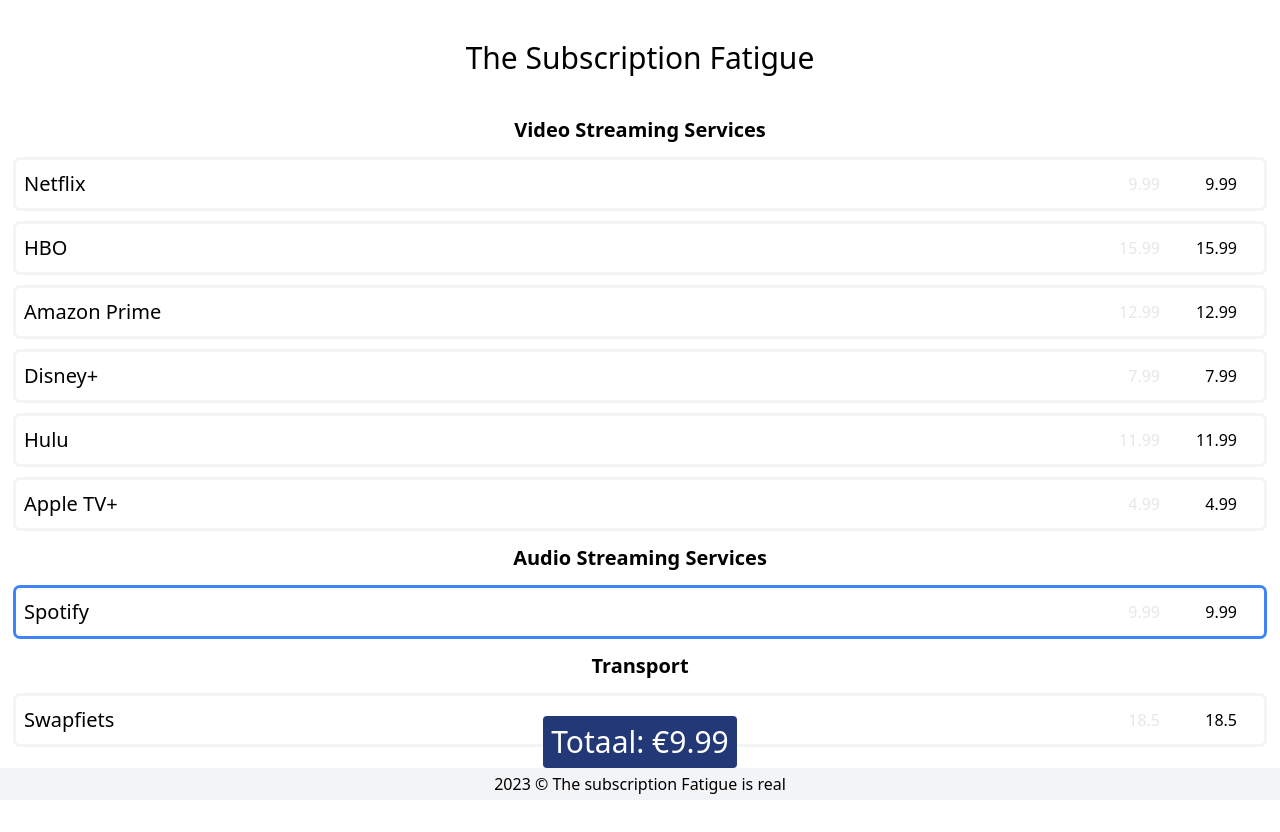
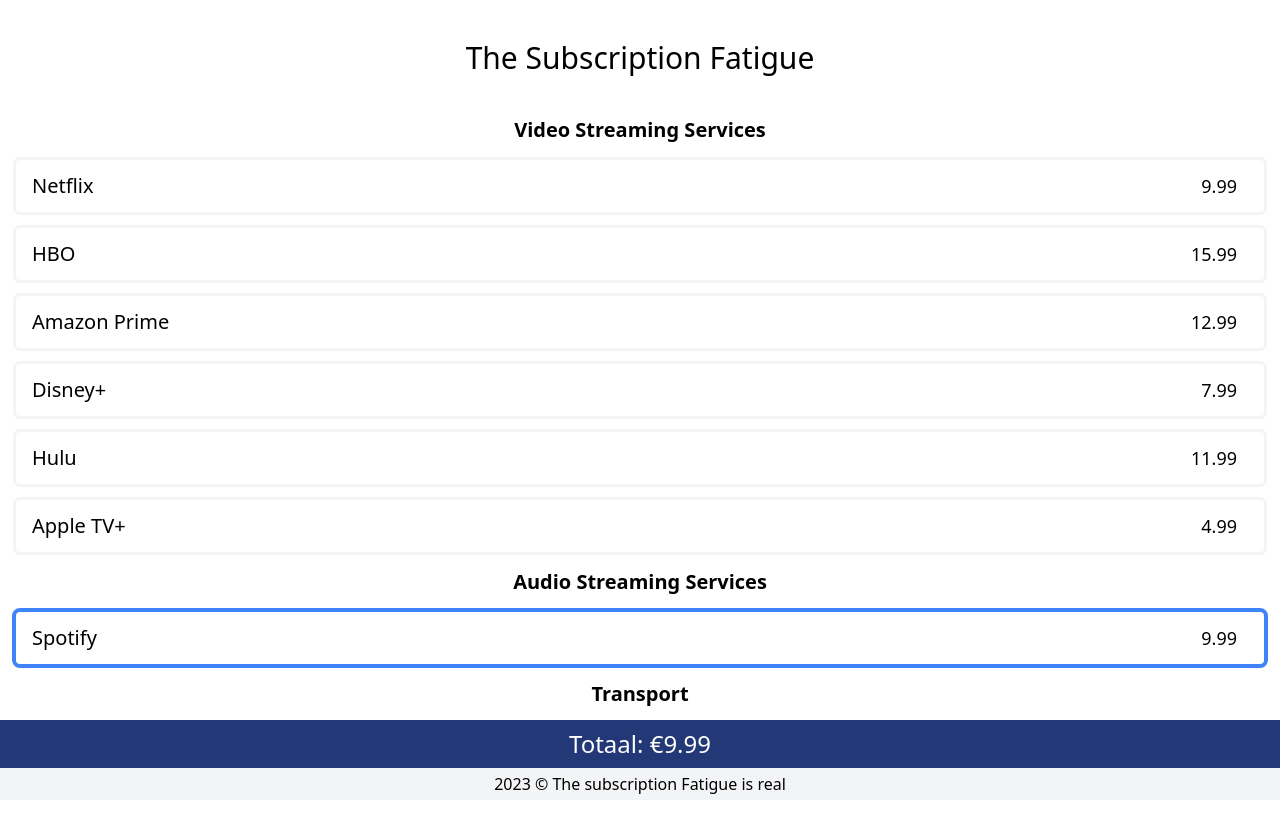
Before and after one commit to jwnelen/subscription-fatigue, a Next.js app: page / in a window 1280 px wide. Shown: the top 832 px of the page. Built offline with nearby package versions, Linux system fonts and the light colour scheme.

Commit message:
Additional small style changes

```diff
--- a/components/subscription.jsx
+++ b/components/subscription.jsx
@@ -8,8 +8,8 @@
     onClick}
 ) => {
     return (
-    <div className={`flex flex-row m-4 gap-4 justify-between outline p-2 rounded
-            ${selected ? 'outline-3 outline-blue-500' : 'outline-gray-100'}`}>
+    <div className={`flex flex-row m-4 justify-between outline p-2 pl-4 rounded
+            ${selected ? 'outline-4 outline-blue-500' : 'outline-gray-100'}`}>
         <div className={`
             cursor-pointer flex-1 flex flew-row justify-between items-center
 
@@ -21,11 +21,11 @@
                 {/* <div className=''>
                     <img className='object-contain' height={10} width={100} src={subscription.img_link} alt={subscription.name} />
                 </div> */}
-            <p className="text-gray-200">{subscription.std_price === NaN ? 0 : subscription.std_price}</p>
+            {/* <p className="text-gray-200">{subscription.std_price === NaN ? 0 : subscription.std_price}</p> */}
 
         </div>
         <input value={subscription.std_price} type="number"
-            className='border-0 rounded p-1 w-20 text-right'
+            className='border-0 rounded p-1 w-24 text-right text-lg'
                         onChange={changePrice}></input>
     </div>
     )
--- a/components/totalDisplay.jsx
+++ b/components/totalDisplay.jsx
@@ -1,7 +1,7 @@
 const DisplayTotal = ({total}) => {
     return (
-        <div className="fixed w-full bottom-8 text-center">
-            <p className='text-3xl p-2 text-white bg-blue-900 w-max mx-auto rounded '>
+        <div className="fixed w-full bottom-8 text-center bg-blue-900">
+            <p className='text-2xl p-2 text-white  w-max mx-auto rounded '>
                         Totaal: &euro;{total.toFixed(2)}
                 </p>
         </div>
--- a/pages/index.js
+++ b/pages/index.js
@@ -8,10 +8,8 @@
 export default function Home() {
   const [data, setData] = useState(importedData);
   const [selected, setSelected] = useState(["Spotify"]);
-  // const currentTotal = 0
   const l = data.map(x => x.items)
   const fl = l.flat()
-  // console.log(l.flat())
   const currentTotal = selected.reduce((acc, curr) => {
     const subscription = fl.find(item => item.name === curr);
     return acc + ( isNaN(subscription.std_price) ? 0 : subscription.std_price);
```
